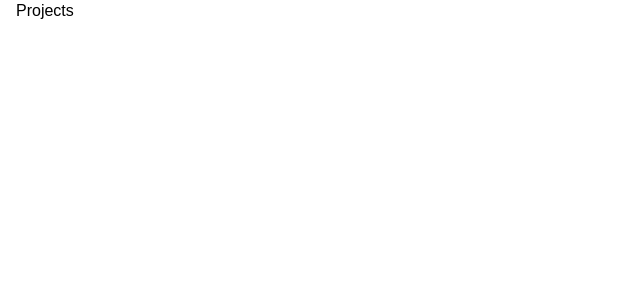
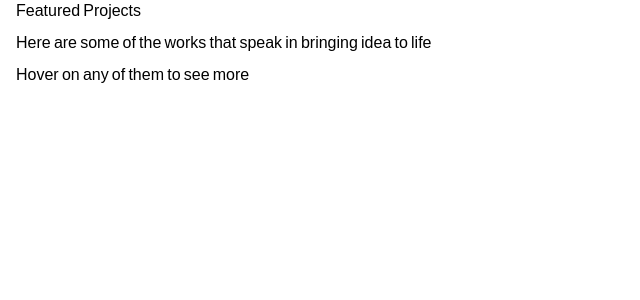
Before and after one commit to jahseed89/my-portfolio, a React (Create React App) app: page /projects in a window 1280 px wide. Shown: the top 300 px of the page, without its empty margins (0-640 px from the left). Built offline with nearby package versions, Linux system fonts and the light colour scheme.

Commit message:
first commit

```diff
--- a/src/pages/projects/Projects.js
+++ b/src/pages/projects/Projects.js
@@ -2,7 +2,16 @@ import React from 'react'
 
 const Projects = () => {
   return (
-    <div>Projects</div>
+    <div>
+      <div>
+        <header>Featured Projects</header>
+        <p>Here are some of the works that speak in bringing idea to life</p>
+        <p>Hover on any of them to see more</p>
+      </div>
+      <div>
+
+      </div>
+    </div>
   )
 }
 
```
